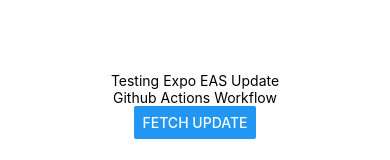
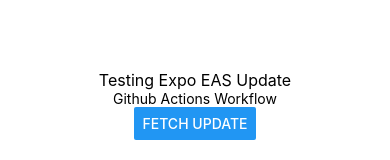
Before and after one commit to Lu-Clemente/be-alert, a React Native app: screen / in a window 390 px wide. Shown: the part 317-477 px from the top of the page. Built offline with nearby package versions, Linux system fonts and the light colour scheme.

Commit message:
feat: small style change in main title

```diff
--- a/App.tsx
+++ b/App.tsx
@@ -21,7 +21,7 @@
   return (
     <View style={styles.container}>
       <StatusBar style="auto" />
-      <Text>Testing Expo EAS Update</Text>
+      <Text style={styles.title}>Testing Expo EAS Update</Text>
       <Text>Github Actions Workflow</Text>
       <Button title="Fetch update" onPress={onFetchUpdateAsync} />
     </View>
@@ -35,4 +35,7 @@
     alignItems: 'center',
     justifyContent: 'center',
   },
+  title: {
+    fontSize: 16
+  }
 });
```
